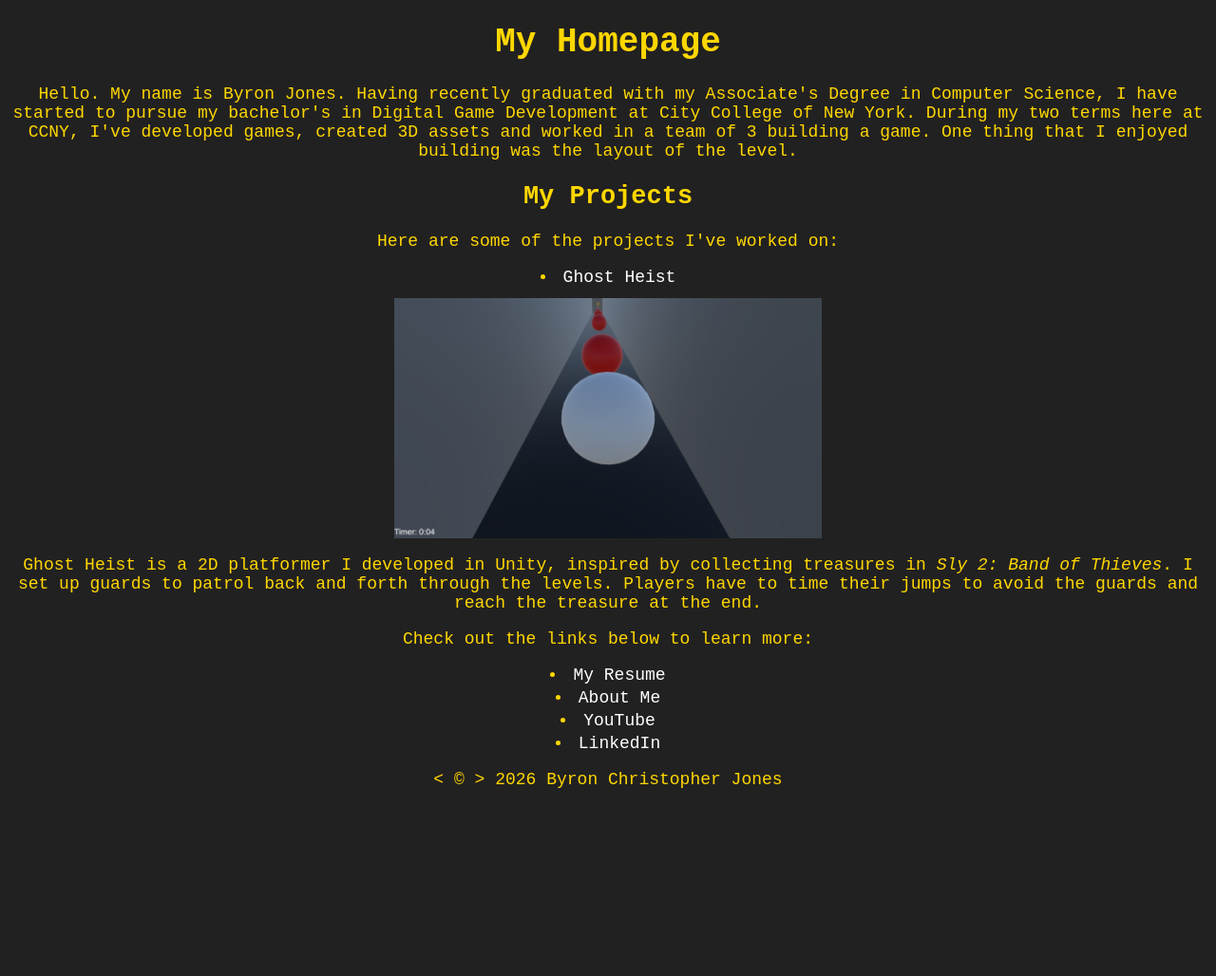
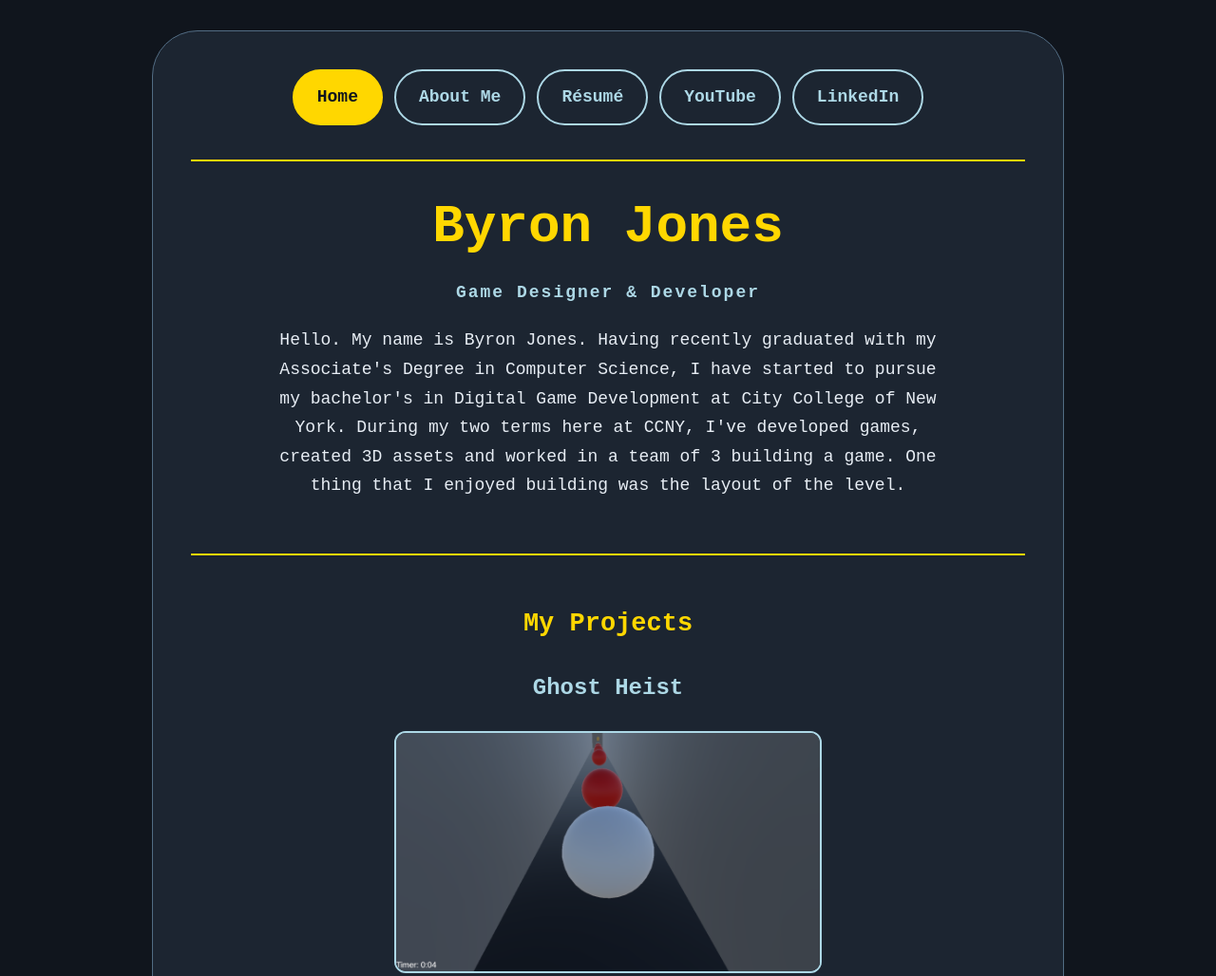
Before and after one commit to BBrumsey/portfolio-website, a plain HTML site: page index.html in a window 1280 px wide. Shown: the top 1028 px of the page at 95% size. Before the commit the page ends 849 px from the top, so only its background shows below. Drawn offline with Linux system fonts and the light colour scheme.

Commit message:
Update
fixing website to match example

```diff
--- a/index.html
+++ b/index.html
@@ -1,47 +1,63 @@
 <!DOCTYPE html>
+<html lang="en">
+<head>
+    <meta charset="utf-8">
+    <meta name="viewport" content="width=device-width, initial-scale=1">
+    <title>Byron Jones | Portfolio</title>
+    <link rel="stylesheet" href="style.css">
+</head>
 
-<html>
+<body>
+    <div class="page-container">
+        <nav aria-label="Main navigation">
+            <ul>
+                <li><a href="index.html" aria-current="page">Home</a></li>
+                <li><a href="about.html">About Me</a></li>
+                <li><a href="resume.html">Résumé</a></li>
+                <li><a href="youtube.html">YouTube</a></li>
+                <li>
+                    <a href="https://www.linkedin.com/in/byron-jones-443314183/">
+                        LinkedIn
+                    </a>
+                </li>
+            </ul>
+        </nav>
 
-    <head>
-
-        <!--Documented below is my about me page-->
-        <title>Portfolio Website</title>
-        <link rel="stylesheet"  href="style.css">
-
-    </head>
-
-    <body>
         <header>
-            <h1>My Homepage</h1>
+            <h1>Byron Jones</h1>
+            <p class="role">Game Designer &amp; Developer</p>
 
             <p>Hello. My name is Byron Jones. Having recently graduated with my Associate's Degree in Computer Science, I have started to pursue my bachelor's in Digital Game Development at City College of New York. During my two terms here at CCNY, I've developed games, created 3D assets and worked in a team of 3 building a game. One thing that I enjoyed building was the layout of the level.</p>
+        </header>
 
         <main>
             <section>
                 <h2>My Projects</h2>
-                <p>Here are some of the projects I've worked on:</p>
-                <ul>
-                    <li><a href="https://byron-jones.itch.io/ghost-heist" target="_blank">Ghost Heist</a>
-                    <img class="project-screenshot" src="images/ghost-heist.png.png" alt="A white sphere facing a row of red spheres in a narrow corridor">
-                    <p>Ghost Heist is a 2D platformer I developed in Unity, inspired by collecting treasures in <em>Sly 2: Band of Thieves</em>. I set up guards to patrol back and forth through the levels. Players have to time their jumps to avoid the guards and reach the treasure at the end.</p>
-</li>
+
+                <ul class="project-list">
+                    <li>
+                        <h3>
+                            <a href="https://byron-jones.itch.io/ghost-heist"
+                               target="_blank"
+                               rel="noopener noreferrer">
+                                Ghost Heist
+                            </a>
+                        </h3>
+
+                        <img
+                            class="project-screenshot"
+                            src="images/ghost-heist.png.png"
+                            alt="A white sphere facing a row of red spheres in a narrow corridor">
+
+                        <p>Ghost Heist is a 2D platformer I developed in Unity, inspired by collecting treasures in <em>Sly 2: Band of Thieves</em>. I set up guards to patrol back and forth through the levels. Players have to time their jumps to avoid the guards and reach the treasure at the end.</p>
+                    </li>
                 </ul>
             </section>
-                   </header>
+        </main>
 
-        <nav>
-            <p>Check out the links below to learn more: </p>
-            <ul>
-                <li><a href="resume.html">My Resume</a></li>
-                <li><a href="about.html">About Me</a></li>
-                <li><a href="youtube.html">YouTube</a></li>
-                <li><a href="https://www.linkedin.com/in/byron-jones-443314183/">LinkedIn</a></li>
-            </ul>
-        </nav>
-        </main>
         <footer>
-            <p> &lt; &copy; &gt; 2026 Byron Christopher Jones</p>
+            <p>&copy; 2026 Byron Christopher Jones</p>
         </footer>
-
-    </body>
+    </div>
+</body>
 </html>
--- a/style.css
+++ b/style.css
@@ -1,34 +1,160 @@
+*{
+    box-sizing: border-box;
+}
+
 body{
-    background-color: rgb(34, 33, 33);
-    color: gold;
-    font-family:monospace;
+    margin: 0;
+    padding: 32px 16px;
+    background-color: #10151d;
+    color: #e7edf4;
+    font-family: monospace;
     font-size: 18px;
+    line-height: 1.7;
     text-align: center;
 }
 
+.page-container{
+    max-width: 960px;
+    margin: 0 auto;
+    padding: 40px;
+    background-color: #1c2531;
+    border: 1px solid #526c83;
+    border-radius: 48px;
+}
+
 a{
-    color:white;
+    color: lightblue;
     text-decoration: none;
 }
 
 a:hover{
-    color:lightblue;
+    color: gold;
     text-decoration: underline;
 }
 
+a:focus-visible{
+    outline: 3px solid gold;
+    outline-offset: 5px;
+}
+
+nav ul{
+    display: flex;
+    flex-wrap: wrap;
+    justify-content: center;
+    gap: 12px;
+    padding: 0;
+    margin: 0;
+    list-style: none;
+}
+
+nav li{
+    margin: 0;
+}
+
+nav a{
+    display: inline-block;
+    padding: 12px 24px;
+    border: 2px solid lightblue;
+    border-radius: 999px;
+    font-weight: bold;
+    text-decoration: none;
+}
+
+nav a:hover,
+nav a[aria-current="page"]{
+    background-color: gold;
+    border-color: gold;
+    color: #10151d;
+    text-decoration: none;
+}
+
+header{
+    margin-top: 36px;
+    padding: 36px 0;
+    border-top: 2px solid gold;
+    border-bottom: 2px solid gold;
+}
+
+h1{
+    margin: 0;
+    color: gold;
+    font-size: clamp(32px, 6vw, 56px);
+    line-height: 1.2;
+}
+
+h2{
+    color: gold;
+}
+
+h3{
+    color: lightblue;
+    font-size: 24px;
+}
+
+.role{
+    color: lightblue;
+    font-weight: bold;
+    letter-spacing: 2px;
+}
+
+p{
+    max-width: 65ch;
+    margin: 20px auto;
+    overflow-wrap: anywhere;
+}
+
+section{
+    padding: 28px 0;
+}
+
 ul{
+    padding-left: 0;
     list-style-position: inside;
-    padding-left: 0;
-    margin: 10px 0;
 }
 
 li{
-   margin:4px 0;
-   .project-screenshot {
+    margin: 4px 0;
+}
+
+.project-list{
+    margin: 0;
+    list-style: none;
+}
+
+.project-screenshot{
     display: block;
     width: 450px;
     max-width: 100%;
     height: auto;
-    margin: 12px auto;
+    margin: 20px auto;
+    border: 2px solid lightblue;
+    border-radius: 12px;
 }
+
+footer{
+    margin-top: 24px;
+    padding-top: 20px;
+    border-top: 1px solid #526c83;
+    color: lightblue;
+    font-size: 15px;
 }
+
+@media (max-width: 600px){
+    body{
+        padding: 16px 12px;
+        font-size: 16px;
+    }
+
+    .page-container{
+        padding: 28px 18px;
+        border-radius: 28px;
+    }
+
+    nav ul{
+        gap: 8px;
+    }
+
+    nav a{
+        padding: 10px 16px;
+    }
+}
```
